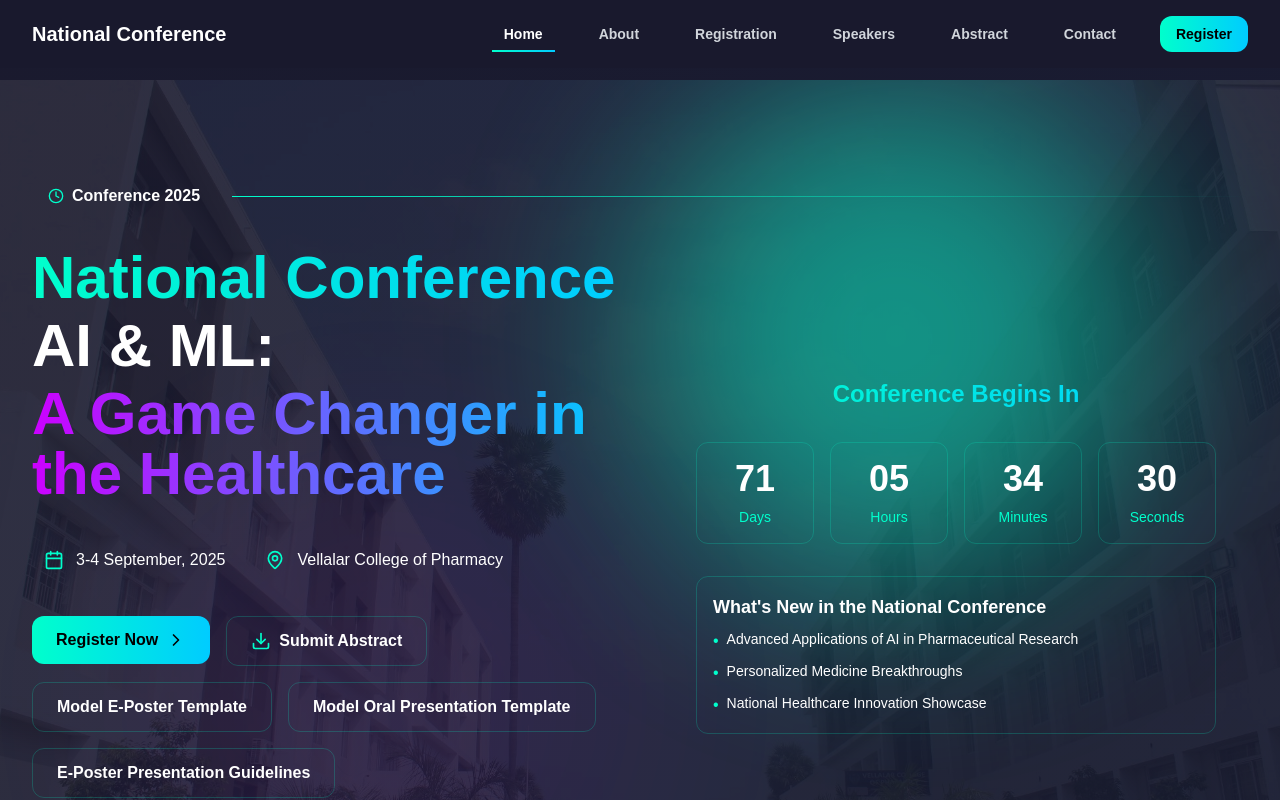
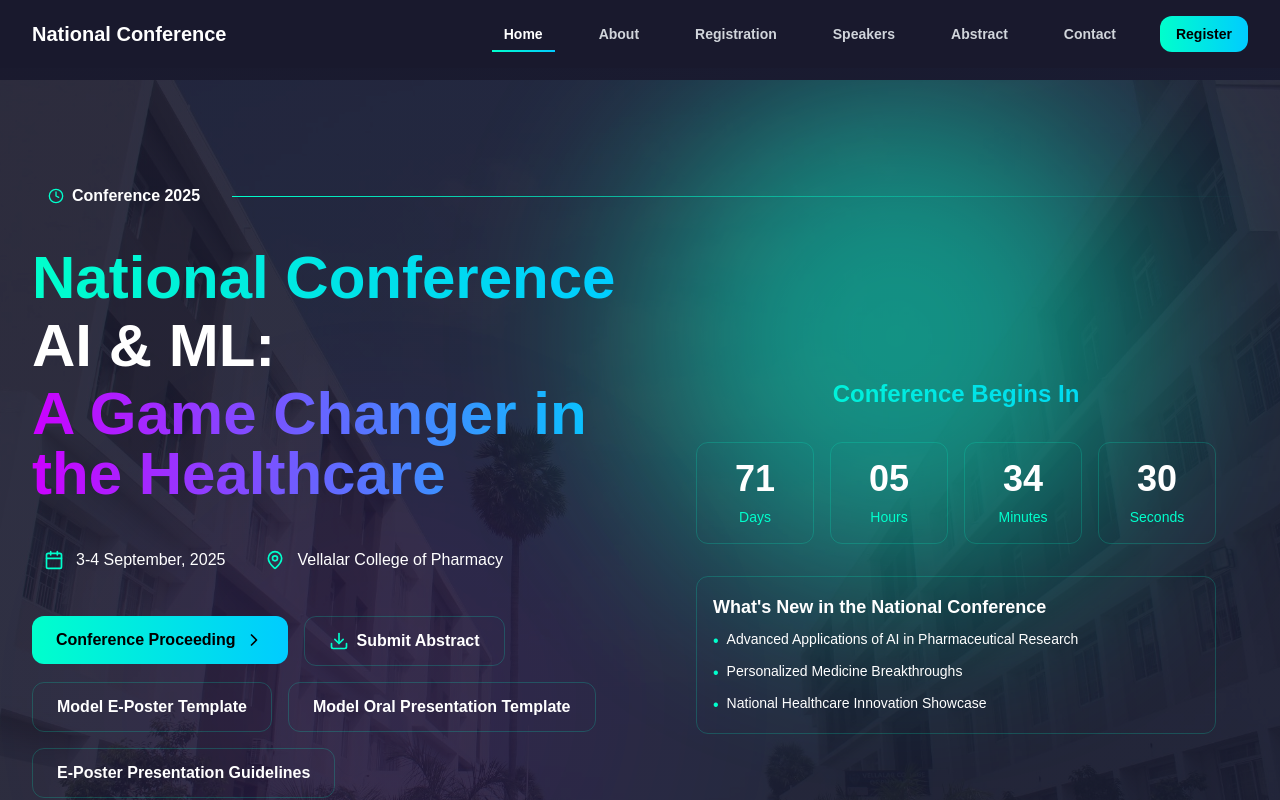
Before and after one commit to ravindrasirvi609/pharmanest, a Next.js app: page / in a window 1280 px wide. Shown: the top 800 px of the page. Built offline with nearby package versions, Linux system fonts and the light colour scheme.

Commit message:
feat: Update CTA button in HeroSection to link to conference proceedings

```diff
--- a/src/components/HeroSection.tsx
+++ b/src/components/HeroSection.tsx
@@ -112,18 +112,22 @@ const HeroSection = () => {
 
               {/* CTA buttons with enhanced hover effects */}
               <div className="flex flex-wrap gap-4">
-                <Link href="/registration">
+                <a
+                  href="https://drive.google.com/file/d/1eXD6SNDgXx0WF17Q8Ylgo1aXDBM2Afny/view?usp=sharing"
+                  target="_blank"
+                  rel="noopener noreferrer"
+                >
                   <button
                     onClick={handleRegisterClick}
                     className="group relative px-6 py-3 bg-gradient-to-r from-[#00FFCC] to-[#00CCFF] text-black font-semibold rounded-lg overflow-hidden transition-all hover:shadow-lg hover:shadow-[#00FFCC]/30"
                   >
                     <span className="relative z-10 flex items-center">
-                      Register Now
+                      Conference Proceeding
                       <ChevronRight className="w-5 h-5 ml-2 group-hover:translate-x-1 transition-transform" />
                     </span>
                     <div className="absolute inset-0 bg-white/30 transform scale-x-0 group-hover:scale-x-100 transition-transform origin-left"></div>
                   </button>
-                </Link>
+                </a>
 
                 <Link href="/abstractForm">
                   <button className="px-6 py-3 glassmorphism text-white font-semibold rounded-lg border border-[#00FFCC]/20 hover:border-[#00FFCC]/50 transition-colors flex items-center group">
```
